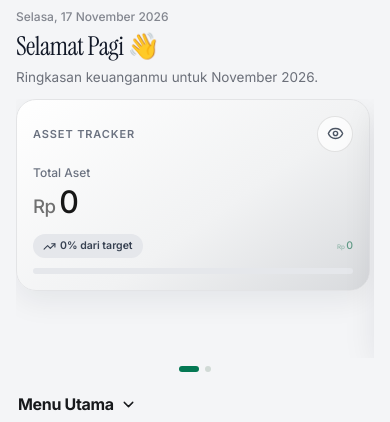
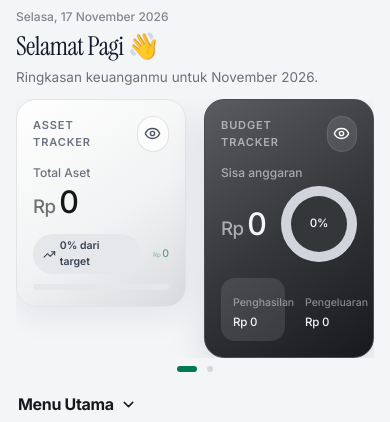
Before and after one commit to jasminework2023/personal-wealthplanner, a React (Vite) app: page / in a window 390 px wide. Shown: the top 422 px of the page. Built offline with nearby package versions, Linux system fonts and the light colour scheme; no server answers; the HTML template or start-up script is replaced by a standard one.

Commit message:
redesign: support mobile dark cards and aligned summaries

```diff
--- a/src/index.css
+++ b/src/index.css
@@ -1354,3 +1354,13 @@ html.dark .budget-page .bg-\[\#F59BB8\] {
 html.dark .home-mobile-asset-card { background:linear-gradient(145deg,#292A2C 0%,#1D1E20 58%,#121314 100%) !important; border-color:#303235 !important; color:#F5F5F5 !important; }
 html.dark .home-mobile-budget-card { background:linear-gradient(145deg,#52545A 0%,#303237 52%,#111214 100%) !important; border-color:#3A3C40 !important; }
 html.dark .home-budget-donut-inner { background:#303237 !important; }
+
+@media (max-width:1023px){
+  .home-mobile-asset-card{background:linear-gradient(145deg,#FFFFFF 0%,#F1F2F3 58%,#D8DADD 100%)!important}
+  .home-mobile-budget-card{background:linear-gradient(145deg,#5A5C60 0%,#34363A 52%,#17191C 100%)!important}
+  html.dark .home-mobile-asset-card{background:linear-gradient(145deg,#292A2C 0%,#1D1E20 58%,#121314 100%)!important}
+  html.dark .home-mobile-budget-card{background:linear-gradient(145deg,#52545A 0%,#303237 52%,#111214 100%)!important}
+  [data-tour="home-assets-mobile"]{overflow:visible!important}
+  [data-tour="home-assets-mobile"]>div{display:flex!important;gap:10px!important;overflow-x:auto!important;scroll-snap-type:x mandatory!important}
+  [data-tour="home-assets-mobile"]>div>div{flex:0 0 calc(50% - 5px)!important;width:calc(50% - 5px)!important;min-width:calc(50% - 5px)!important}
+}
```
